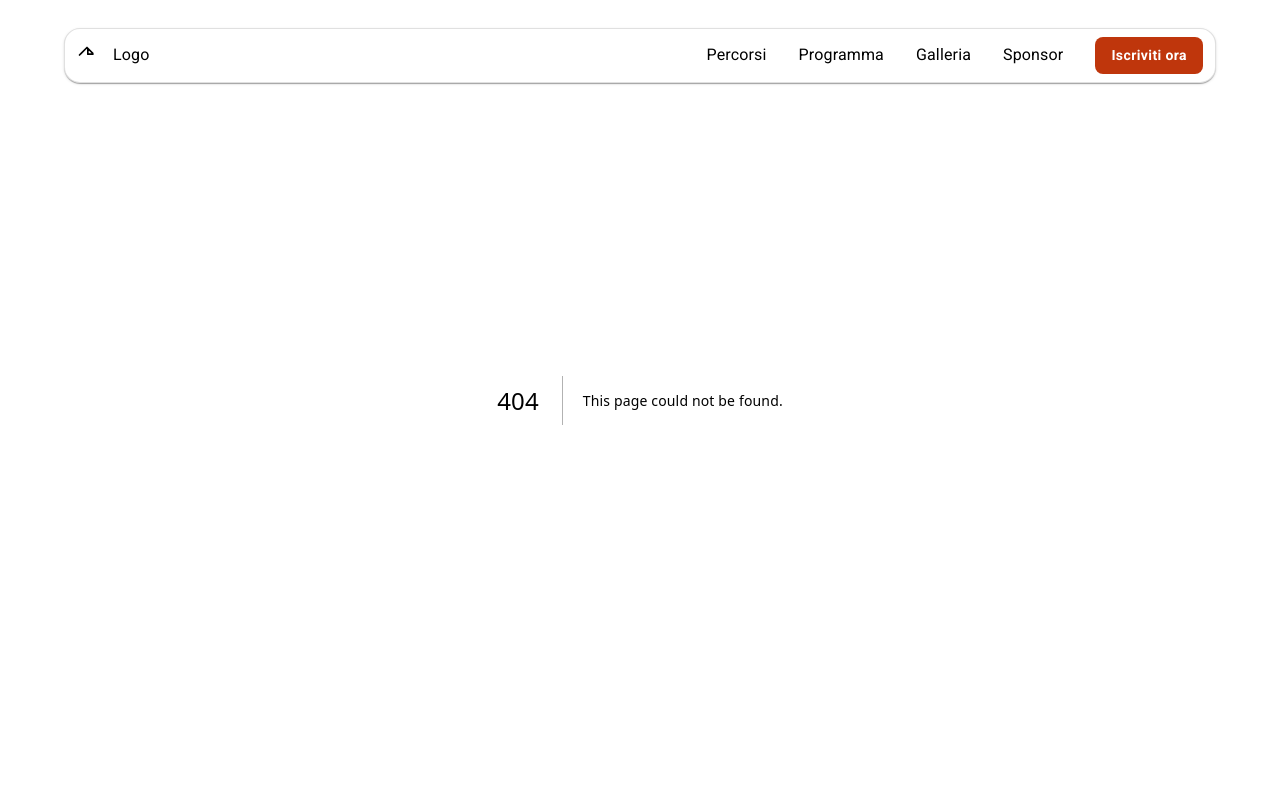
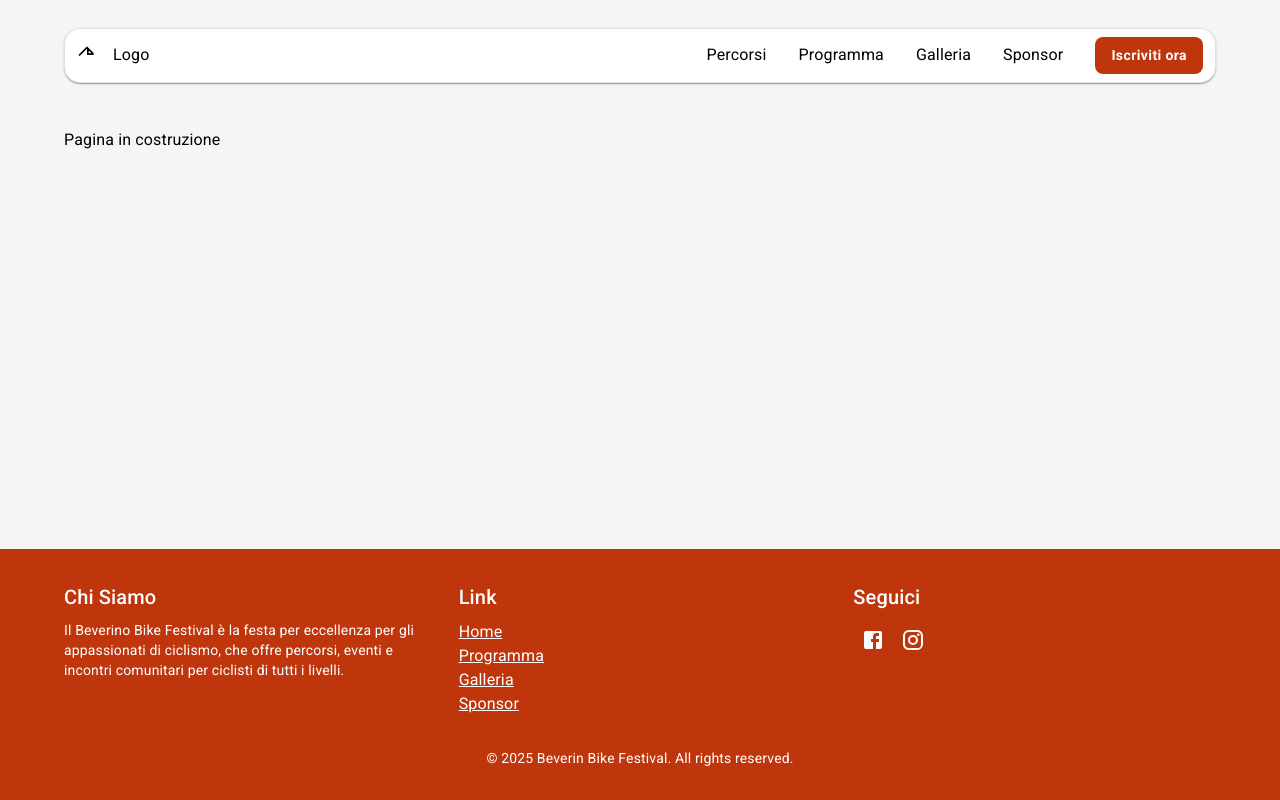
Before and after one commit to ferramar/beverino-bike-festival, a Next.js app: page /percorsi in a window 1280 px wide. Before the commit this address had no page. Shown: the top 800 px of the page. Built offline with nearby package versions, Linux system fonts and the light colour scheme.

Commit message:
create blank pages for the future

```diff
--- /dev/null
+++ b/src/app/percorsi/page.tsx
@@ -0,0 +1,14 @@
+import { Box, Container } from "@mui/material";
+
+export default function Percorsi() {
+  return (
+    <Box component="main" sx={{
+      pt: "8rem",
+      pb: 4
+    }}>
+      <Container maxWidth="lg">
+        Pagina in costruzione
+      </Container>
+    </Box>
+  );
+}
```
Also changed, not shown: src/app/programma/page.tsx (added, +14 -0 lines), src/app/sponsor/page.tsx (added, +14 -0 lines).
